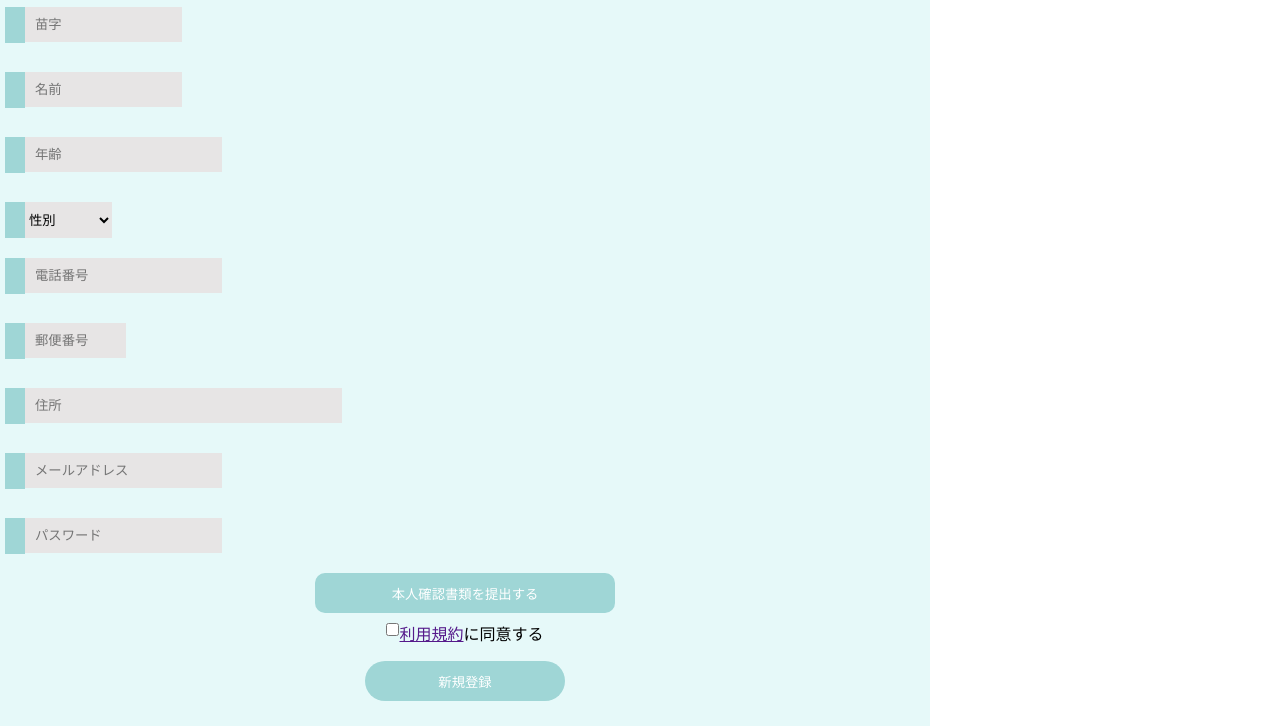
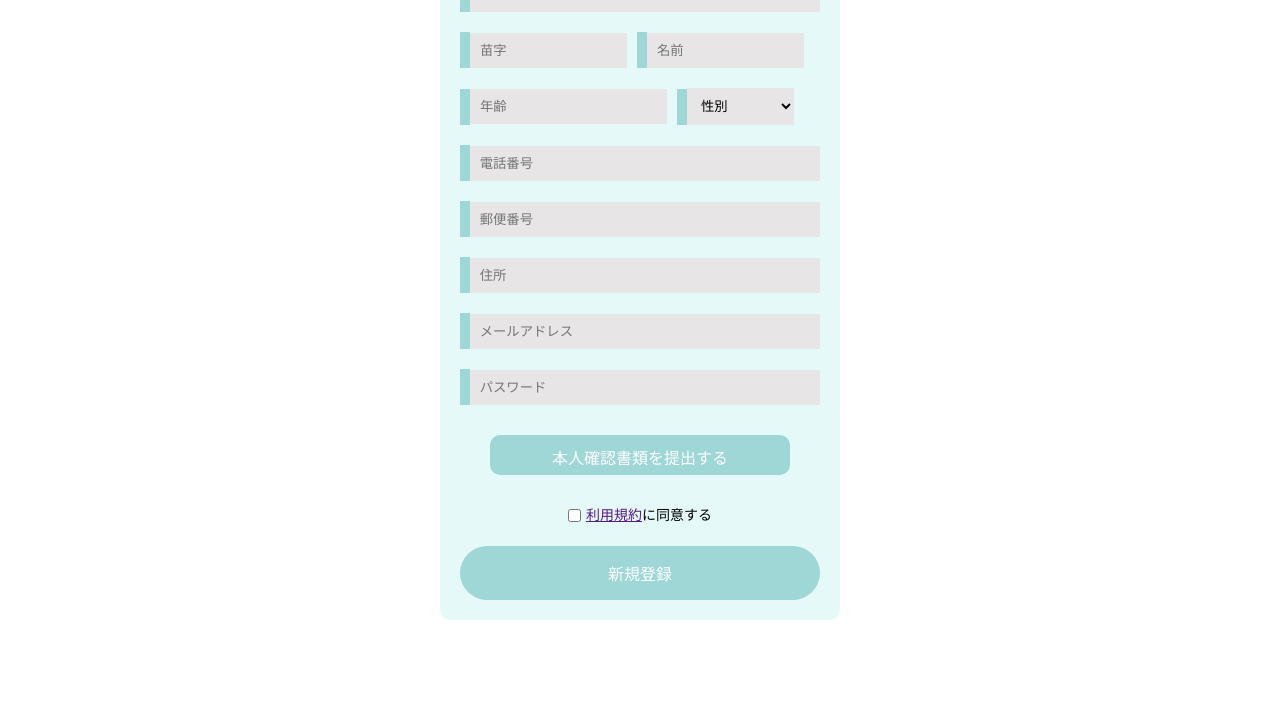
Before and after one commit to bo-cho/Hackathon, a plain HTML site: page HTML/signup.html in a window 1280 px wide. Shown: the part 164-890 px from the top of the page. After the commit the page ends 804 px from the top, so only its background shows below. Drawn offline with Linux system fonts and the light colour scheme.

Commit message:
デザインの大幅改善

```diff
--- a/CSS/signup.css
+++ b/CSS/signup.css
@@ -1,16 +1,10 @@
 @charset "UTF-8";
+
+/* 全体リセット */
 * {
     padding: 0;
     margin: 0;
     box-sizing: border-box;
-}
-
-body{
-    font-family: Arial,sans-serif;
-    font-size: 16px;
-    color: #000000;
-    line-height: 1;
-    background-color: #ffffff;
 }
 
 header {
@@ -20,89 +14,93 @@ header {
     margin: 0px;
 }
 
-.signup {
-    width: 930px;
-    max-width: 90%;
-    margin-top: 20px;
-    /*margin-left: auto;
-    margin-right: auto;*/
-    background-color: #e6f9f9;
+body {
+    font-family: Arial, sans-serif;
+    font-size: 16px;
+    color: #000000;
+    line-height: 1.5;
+    background-color: #ffffff;
+    margin: 0;
 }
 
+/* サインアップボックス全体 */
+.signup {
+    width: 90%; /* 全体幅の90%を使用 */
+    max-width: 400px; /* 最大幅を400pxに制限 */
+    margin: 20px auto;
+    background-color: #e6f9f9;
+    padding: 20px;
+    border-radius: 10px;
+}
+
+/* タイトル */
 h1 {
     text-align: center;
-    font-size: 16px;
-    margin: 10px 0 10px 0;
+    font-size: 20px;
+    margin-bottom: 20px;
 }
 
+/* 入力ボックス */
 .TxtBoxs {
     display: flex;
-    margin-top: 20px;
-    margin-left: 5px;
+    align-items: center;
+    margin-bottom: 20px;
 }
 
 .TxtDeco {
     background-color: #9FD6D6;
-    width: 20px;
+    width: 10px;
     height: 36px;
 }
 
-input {
-    margin-bottom: 10px;
+input, select {
+    width: 100%; /* 横幅を親に合わせる */
     padding: 10px;
     border: none;
     background-color: #E7E5E5;
-    vertical-align: middle;
 }
 
-select {
-    border: none;
-    background-color: #E7E5E5;
-}
-/*
-input::before {
-    content: '';
-    position: absolute;
-    left: 10px;
-    top: 50%;
-    transform: translateY(-50%);
-    width: 20px;
-    height: 20px;
-    background-color: #8ac5c5;
-    border-radius: 3px;
-}*/
-
-.surname,.age {
-    margin-right: 5px;
+/* 横並び用のflexコンテナ */
+.flex-container {
+    display: flex;
+    gap: 10px; /* 要素間の間隔 */
 }
 
-.terms {
-    width: 100%;
-    display: flex;
-    justify-content: center;
-    align-items: center;
-    text-align: center;
-    margin-bottom: 5px;
+/* flex要素が小さい画面で折り返す設定 */
+.flex-container input,
+.flex-container select {
+    flex: 1; /* 均等に分割 */
 }
 
-.up-button {
-    width: 100%;
-    display: flex;
-    justify-content: center;
-    align-items: center;
+/* ボタン */
+.signup-btn, .upbtn {
+    display: block;
+    width: 100%; /* ボタンを親幅に合わせる */
+    padding: 15px;
+    background-color: #9FD6D6;
+    color: #fff;
+    border: none;
+    border-radius: 50px;
+    font-size: 16px;
+    cursor: pointer;
     text-align: center;
 }
 
-.signup-btn {
-    height: 40px;
-    width: 200px;
-    border-radius: 100px;
-    background-color: #9fd6d6;
-    color: #ffffff;
+.signup-btn:hover, .upbtn:hover {
+    background-color: #82c4c4;
+}
+
+/* 利用規約 */
+.terms {
     text-align: center;
-    border: none;
-    margin-bottom: 25px;
-    margin-top: 10px;
+    margin: 10px 0;
+}
+
+/* 中央配置用 */
+.up-button {
+    display: flex;
+    justify-content: center;
+    margin-top: 20px;
 }
 
 .upload-file {
@@ -123,8 +121,34 @@ input::before {
     border: none;
     margin-bottom: 10px;
     margin-top: 10px;
+    padding: 10px;
 }
 
 .document {
     display: none;
 }
+
+.terms {
+    display: flex;
+    justify-content: center;
+    align-items: center;
+    margin: 20px 0;
+}
+
+.checkbox-label {
+    display: flex;
+    align-items: center; /* チェックボックスとテキストの高さを揃える */
+    gap: 5px; /* チェックボックスとテキストの間隔 */
+}
+
+.checkbox-label span {
+    white-space: nowrap; /* テキストが折り返されないようにする */
+    font-size: 14px; /* テキストのサイズを調整 */
+}
+
+@media screen and (max-width: 375px) {
+    .flex-container {
+        flex-direction: column; /* 小画面では縦に並べる */
+        gap: 0; /* 間隔を削減 */
+    }
+}
--- a/HTML/signup.html
+++ b/HTML/signup.html
@@ -19,6 +19,7 @@
                         <div class="TxtDeco"></div>
                         <input type="text" class="nickname" maxlength="15" size="20px" placeholder="ニックネーム">
                     </div>
+                    <div class="flex-container">
                         <div class="TxtBoxs">
                             <div class="TxtDeco"></div>
                             <input type="text" class="surname" maxlength="50" size="15px" placeholder="苗字">
@@ -27,6 +28,8 @@
                             <div class="TxtDeco"></div>
                             <input type="text" class="given_name" maxlength="50" size="15px" placeholder="名前">
                         </div>
+                    </div>
+                    <div class="flex-container">
                         <div class="TxtBoxs">
                             <div class="TxtDeco"></div>
                             <input type="number" class="years" maxlength="999" placeholder="年齢">
@@ -41,6 +44,8 @@
                                 <option>回答しない</option>
                             </select>
                         </div>
+                    </div>
+
                     <div class="TxtBoxs">
                         <div class="TxtDeco"></div>
                         <input type="tel" class="telephone" maxlength="12" placeholder="電話番号">
@@ -72,7 +77,9 @@
                             </div>
                         </form>
                     <div class="terms">
-                        <input type="checkbox" required><a href="">利用規約</a>に同意する
+                        <label class="checkbox-label">
+                            <input type="checkbox" required><span><a href="">利用規約</a>に同意する</span>
+                        </label>
                     </div>
                     <div class="up-button">
                         <button type="submit" class="signup-btn">新規登録</button>
```
Lines whose indentation alone changed are shown as unchanged.
